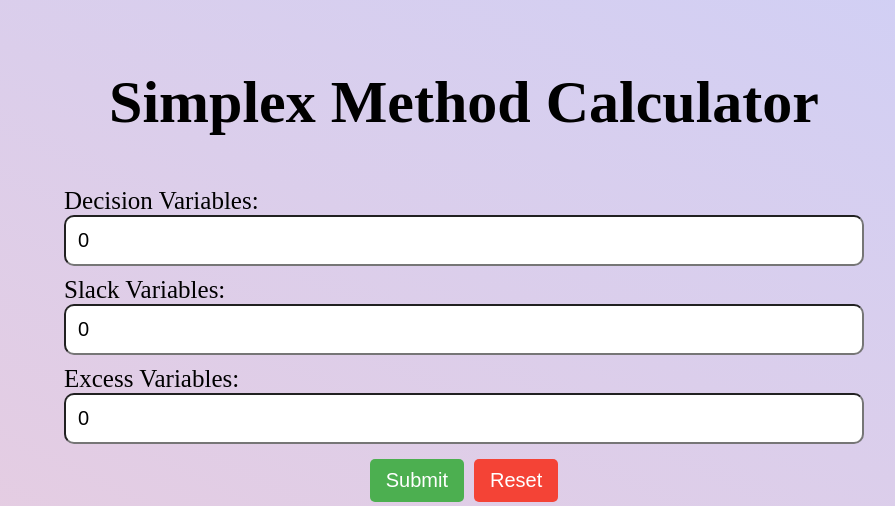
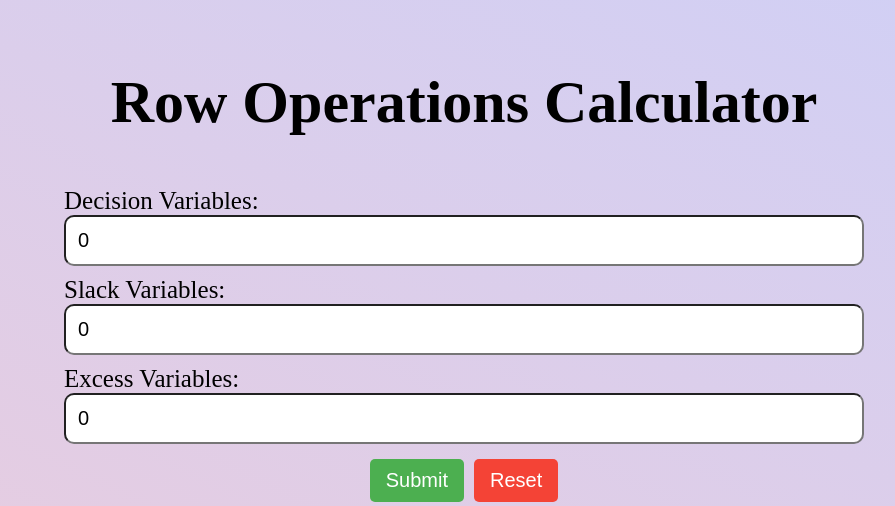
Before and after one commit to macksul/simplexmethodcalc, a Flask app: page / in a window 1280 px wide. Shown: the top 506 px of the page, without its empty margins (176-1071 px from the left). Run offline with Flask 3, Linux system fonts and the light colour scheme.

Commit message:
Changed name to Row operations calculator

```diff
--- a/api/templates/home.html
+++ b/api/templates/home.html
@@ -1,14 +1,14 @@
 <!DOCTYPE html>
 <html>
   <head>
-    <title>Simplex Method Calculator</title>
+    <title>Row Operations Calculator</title>
     <link href="static/css/home.css" rel="stylesheet" />
     <script src="../static/js/home.js"></script>
   </head>
 
   <body id="document-body" class="css-selector">
     <div class="container">
-      <h2>Simplex Method Calculator</h2>
+      <h2>Row Operations Calculator</h2>
 
       <div class="row">
         <div class="col-md-4"></div>
```
